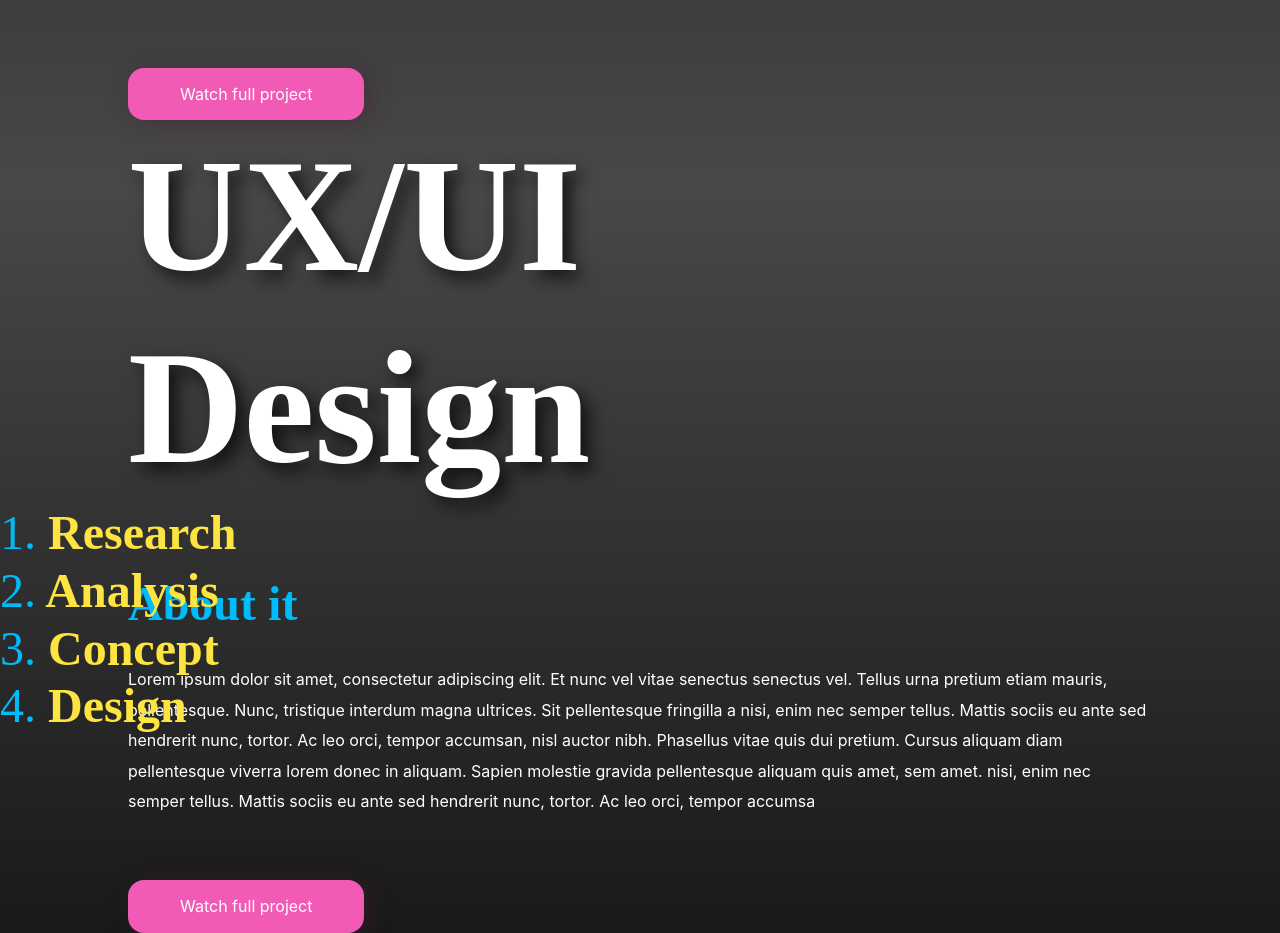
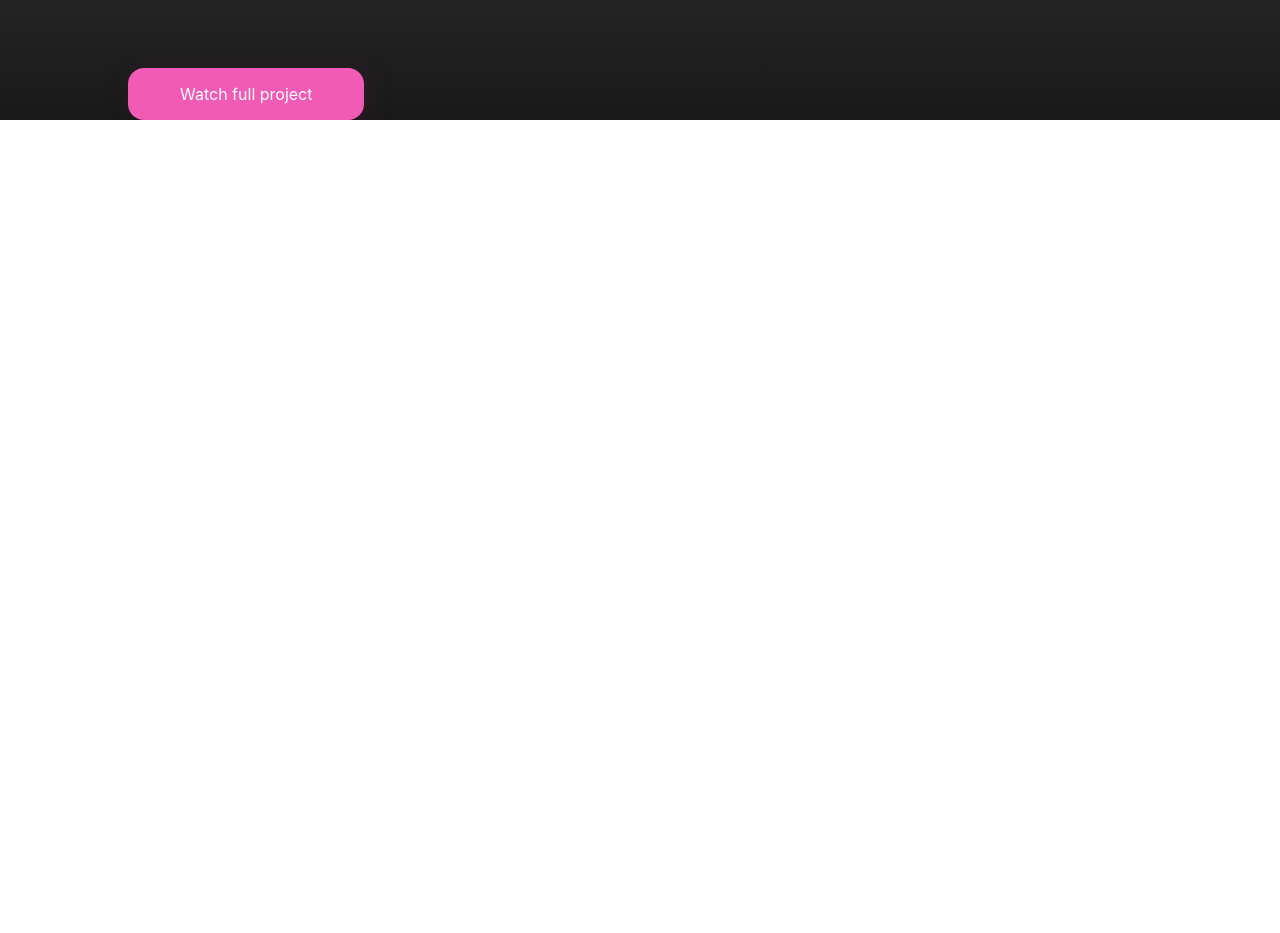
Before and after one commit to acasalsr/portfolio-2.0, a React (Create React App) app: page / in a window 1280 px wide. Shown: the part 1729-2662 px from the top of the page. After the commit the page ends 1849 px from the top, so only its background shows below. Built offline with nearby package versions, Linux system fonts and the light colour scheme.

Commit message:
non picture added

```diff
--- a/src/infoContetn/jobTitleAndDescription.jsx
+++ b/src/infoContetn/jobTitleAndDescription.jsx
@@ -3,6 +3,7 @@ import { jobDescription } from "./jobs";
 
 export function JobTitleAndDescription(Job) {
   return (
+    <section className="section-ux padding-top padding-xxhuge">
       <div className="container-medium padding-horizontal padding-large">
         <div class="flex-right">
           <Job job={jobDescription[0].content} />
@@ -13,47 +14,16 @@ export function JobTitleAndDescription(Job) {
               About it
             </h3>
             <p className="paragraph-medium">
-            Lorem ipsum dolor sit amet, consectetur adipiscing elit. Et nunc vel
-            vitae senectus senectus vel. Tellus urna pretium etiam mauris,
+              Lorem ipsum dolor sit amet, consectetur adipiscing elit. Et nunc
+              vel vitae senectus senectus vel. Tellus urna pretium etiam mauris,
               pellentesque. Nunc, tristique interdum magna ultrices. Sit
-            pellentesque fringilla a nisi, enim nec semper tellus. Mattis sociis
-            eu ante sed hendrerit nunc, tortor. Ac leo orci, tempor accumsan,
-            nisl auctor nibh. Phasellus vitae quis dui pretium. Cursus aliquam
-            diam pellentesque viverra lorem donec in aliquam. Sapien molestie
-            gravida pellentesque aliquam quis amet, sem amet. nisi, enim nec
-            semper tellus. Mattis sociis eu ante sed hendrerit nunc, tortor. Ac
-            leo orci, tempor accumsa
-          </p>
-          <button
-            type="button"
-            class="text-size-regular button-primary margin-top margin-xlarge shadow"
-          >
-            Watch full project
-          </button>
-        </div>
-      </div>
-      {/* Content 2 */}
-
-      {/* Content 2 */}
-      <div class="flex-left">
-        <Job job={jobDescription[0].content} />
-      </div>
-      <div class="flex-right">
-        <div className="wrapper-paragraph">
-          <h3 className="text-color-blue padding-bottom padding-medium">
-            About it
-          </h3>
-          <p className="paragraph-medium">
-            Lorem ipsum dolor sit amet, consectetur adipiscing elit. Et nunc vel
-            vitae senectus senectus vel. Tellus urna pretium etiam mauris,
-            pellentesque. Nunc, tristique interdum magna ultrices. Sit
-            pellentesque fringilla a nisi, enim nec semper tellus. Mattis sociis
-            eu ante sed hendrerit nunc, tortor. Ac leo orci, tempor accumsan,
-            nisl auctor nibh. Phasellus vitae quis dui pretium. Cursus aliquam
-            diam pellentesque viverra lorem donec in aliquam. Sapien molestie
-            gravida pellentesque aliquam quis amet, sem amet. nisi, enim nec
-            semper tellus. Mattis sociis eu ante sed hendrerit nunc, tortor. Ac
-            leo orci, tempor accumsa
+              pellentesque fringilla a nisi, enim nec semper tellus. Mattis
+              sociis eu ante sed hendrerit nunc, tortor. Ac leo orci, tempor
+              accumsan, nisl auctor nibh. Phasellus vitae quis dui pretium.
+              Cursus aliquam diam pellentesque viverra lorem donec in aliquam.
+              Sapien molestie gravida pellentesque aliquam quis amet, sem amet.
+              nisi, enim nec semper tellus. Mattis sociis eu ante sed hendrerit
+              nunc, tortor. Ac leo orci, tempor accumsa
             </p>
             <button
               type="button"
@@ -64,5 +34,6 @@ export function JobTitleAndDescription(Job) {
           </div>
         </div>
       </div>
+    </section>
   );
 }
--- a/src/pages/HomePage.jsx
+++ b/src/pages/HomePage.jsx
@@ -2,7 +2,6 @@ import React from "react";
 import "../App.css";
 import { JobTitleAndDescription } from "../infoContetn/jobTitleAndDescription";
 export default function HomePage() {
-
   // -> Function job title & keywords<-
   function Job({ job }) {
     const spliteTitle = job.title?.split(" ");
@@ -78,9 +77,7 @@ export default function HomePage() {
           />
         </div>
       </header>
-      <section className="section-ux padding-top padding-xxhuge">
-        {JobTitleAndDescription(Job)}
-      </section>
+      {JobTitleAndDescription(Job)}
     </>
   );
 }
```
Lines whose indentation alone changed are shown as unchanged.
